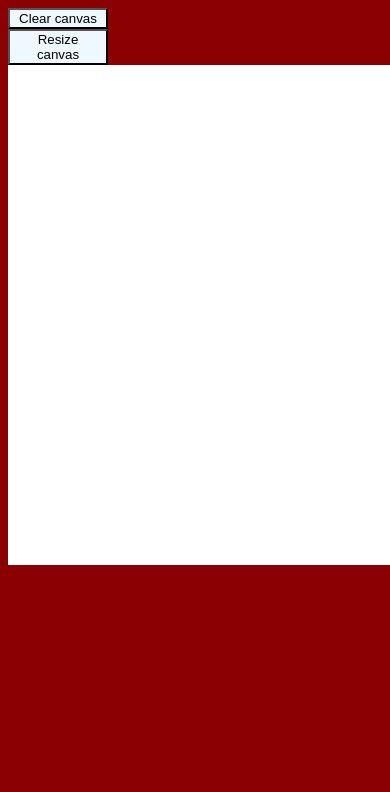
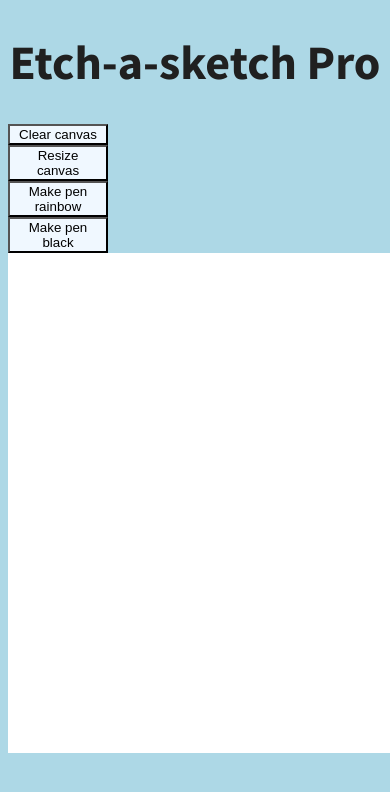
Before and after one commit to RoyV5/etch-a-sketch, a plain HTML site: page index.html in a window 390 px wide. Shown: the top 792 px of the page. Drawn offline with Linux system fonts and the light colour scheme.

Commit message:
Added functionality and refactored code. Now can toggle between rainbow and black states. Changed some CSS styling.

```diff
--- a/index.html
+++ b/index.html
@@ -9,8 +9,15 @@
     <title>Etch-a-script</title>
 </head>
 <body>
-    <button id='clear-button'>Clear canvas</button>
-    <button id='resize-button'>Resize canvas</button>
-    <div id='grid-container'></div>
+    <h1>Etch-a-sketch Pro</h1>
+    <div id='main-container'>
+        <div id='control-panel'>
+            <button id='clear-button'>Clear canvas</button>
+            <button id='resize-button'>Resize canvas</button>
+            <button id='rainbow-button'>Make pen rainbow</button>
+            <button id='black-button'>Make pen black</button>
+        </div>
+        <div id='grid-container'></div>
+    </div>
 </body>
 </html>
--- a/script.js
+++ b/script.js
@@ -1,10 +1,26 @@
-let cell = [];
+let penState = 'black'
 
 const gridContainer = document.querySelector('#grid-container');
-console.log(gridContainer.innerHTML)
 
 const clearButton = document.querySelector('#clear-button');
 clearButton.addEventListener('click', clear)
+
+
+function changePenState(state) {
+    clear();
+    penState = state;
+}
+const blackButton = document.querySelector('#black-button');
+blackButton.addEventListener('click', changePenState.bind(null, 'black'));
+//The .bind method "binds" certain parameters to the function that is assigned to the listener.
+//It has to be noted that an event listener function can't be written with parentheses, because then
+//it is processed as if the function is being called, instead of being assigned to the listener.
+//Because the function is being called within an event listener, the first parameter is assigned to be event.
+//To operate around this, null is passed as the first parameter to indicate that there is no event.
+
+const rainbowButton = document.querySelector('#rainbow-button');
+rainbowButton.addEventListener('click', changePenState.bind(null, 'rainbow'))
+
 
 const resizeButton = document.querySelector('#resize-button');
 resizeButton.addEventListener('click', function(){
@@ -24,20 +40,32 @@ function remove() {
 
 function changeColor(event) {
     event.stopPropagation();
-    event.target.style.backgroundColor = 'black';
+    switch(penState) {
+        case 'rainbow':
+            ran1 = Math.random() * 255;
+            ran2 = Math.random() * 255;
+            ran3 = Math.random() * 255;
+            event.target.style.backgroundColor = `rgb(${ran1}, ${ran2}, ${ran3})`;
+            break
+        case 'black':
+            event.target.style.backgroundColor = 'rgb(32, 32, 32)';
+            break
+    }
 }
 
 function createGrid(tiles) {
+    //Empties the parent node
     remove();
+    basicTile = document.createElement('div');
+    //Define the space taken by each tile by modifying the gridTemplateColumn/Row CSS style
+    gridContainer.style.gridTemplateColumns = (`repeat(${tiles}, ${500 / tiles}px`);
+    gridContainer.style.gridTemplateRows = (`repeat(${tiles}, ${500 / tiles}px`);
     for (let i = 0; i < (tiles * tiles); i++) {
-        singleTile = 500 / tiles;
-        gridContainer.style.gridTemplateColumns = (`repeat(${tiles}, ${singleTile}px`);
-        gridContainer.style.gridTemplateRows = (`repeat(${tiles}, ${singleTile}px`);
-        cell[i] = document.createElement('div');
-        cell[i].addEventListener('mouseover', changeColor)
-        gridContainer.appendChild(cell[i]);
-        console.log('grid created')
+        cell = basicTile.cloneNode(true);
+        cell.addEventListener('mouseover', changeColor);
+        gridContainer.appendChild(cell);
     }
 }
 
-createGrid(10);
+
+createGrid(25);
--- a/style.css
+++ b/style.css
@@ -1,20 +1,27 @@
+@import url('https://fonts.googleapis.com/css2?family=Source+Sans+Pro:wght@300;400;600;700;900&display=swap');
+
 body {
-    background-color: darkred;
-    font-family: Roboto, Oxygen, Ubuntu, Cantarell, 'Open Sans', 'Helvetica Neue', sans-serif;
+    background-color: lightblue;
+    font-family: 'Source Sans Pro', sans-serif;
+    color: rgb(32, 32, 32);
 }
 
-#clear-button {
+h1 {
+    text-align: center;
+    font-size: 3rem;
+}
+
+button {
     display: block;
     width: 100px;
     background-color: aliceblue;
 }
 
-#resize-button {
-    display: block;
-    width: 100px;
-    background-color: aliceblue;
+#main-container {
+    display: flex;
+    flex-flow: row wrap;
+    width: 90%;
 }
-
 
 #grid-container {
     margin: 0px auto;
```
